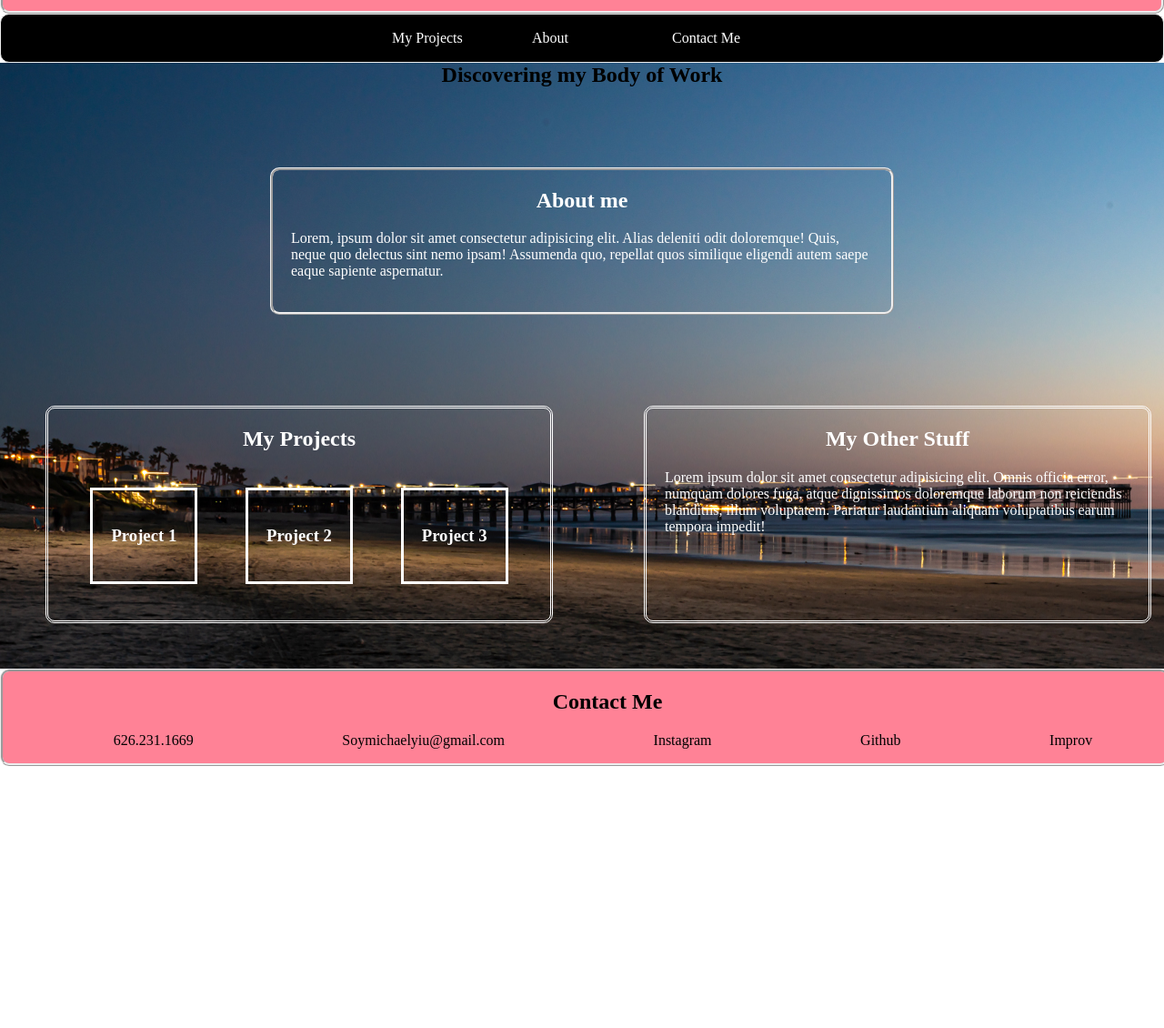
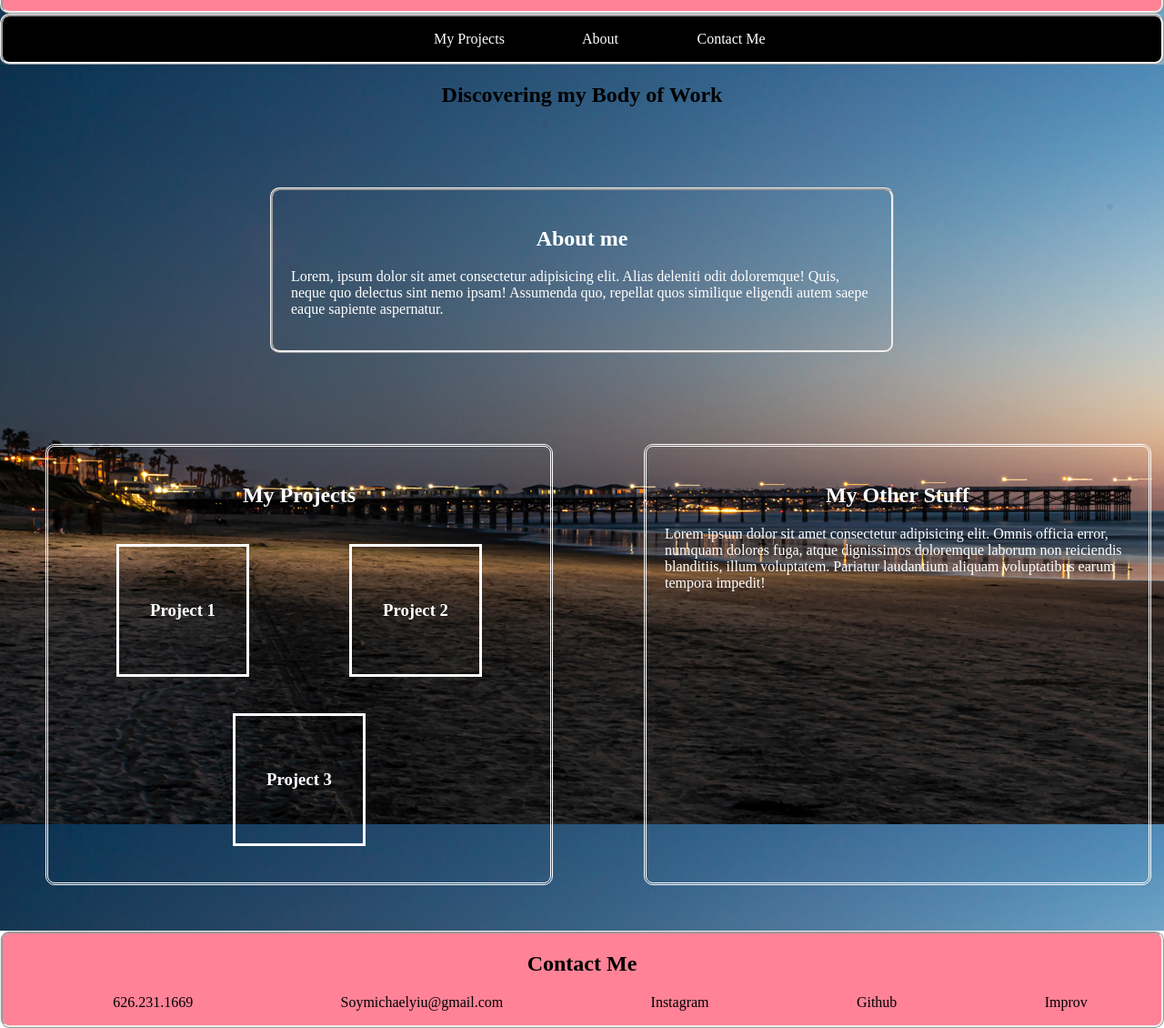
Before and after one commit to michaelyiu1/homework2, a plain HTML site: page index.html in a window 1280 px wide. Shown: the part 92-1222 px from the top of the page at 91% size. Before the commit the page ends 934 px from the top, so only its background shows below. Drawn offline with Linux system fonts and the light colour scheme.

Commit message:
website updates

```diff
--- a/assets/style.css
+++ b/assets/style.css
@@ -17,19 +17,19 @@ header{
 
 body{
     margin:0;
+    background-image: url("Ranch-3.jpg");
+    background-repeat: no-repeat;
 }
 
 nav{
     display: flex;
     justify-content: center;
     align-items: center;
-    padding: 1px;
     border-radius: 10px;
     border-style: ridge;
     align-content: space-between;
     background-color: black;
     color: white;
-    border-width: 1px;
     height: 50px;
 
 
@@ -37,9 +37,9 @@ nav{
 
 nav li{
     list-style: none;
+    width: 140px;
     display: inline-block;
-    margin-right: 50px;
-    width: 100px;
+    text-align: center;
 }
 
 h1{
@@ -54,12 +54,13 @@ nav li:hover{
 main{
     margin: 0px;
     background-image: url("Ranch-3.jpg");
+    background-repeat: repeat-y;
 }
 
 main h2{
     display: flex;
     justify-content: center;
-    padding-top: 0px;
+    padding-top: 20px;
     margin-top: 0px;
 }
 
@@ -109,13 +110,17 @@ article{
     padding: 20px;
     border-style: solid;
     margin: 20px;
+    height: 100px;
+    width: 100px;
+    align-items: center;
+    justify-content: center;
 }
 
 article:hover{
     background-color: aliceblue;
     color: black;
     border-color: rgb(235, 78, 104);
-    font-size: 150%
+    font-size: 125%
 }
 
 section::first-line{
@@ -123,16 +128,16 @@ section::first-line{
     text-align: center;
 }
 
+
+
 footer{
     list-style: none;
     background-color: var(--head-foot-color);
     border-style: ridge;
     border-radius: 10px;
     width: 100%;
-    margin-left: 0px;
     text-align: center;
     color: black;
-
 }
 
 footer li{
@@ -142,6 +147,11 @@ footer li{
 footer ul{
     display: flex;
     justify-content: space-around;
+}
+
+.footer{
+    display: flex;
+    align-items: flex-end;
 }
 
 .contact-me{
--- a/index.html
+++ b/index.html
@@ -51,8 +51,9 @@
         </div>
     </main>
 
+    <div class="footer">
     <footer>
-        <h2 class="contact-me">Contact Me</h3>
+        <h2 id="contact-me">Contact Me</h3>
         <ul>
             <li>626.231.1669</li>
             <li>Soymichaelyiu@gmail.com</li>
@@ -61,7 +62,8 @@
             <li>Improv</li>
         </ul>
 
-</footer>
+    </footer>
+    </div>
 </body>
 
 </html>
```
